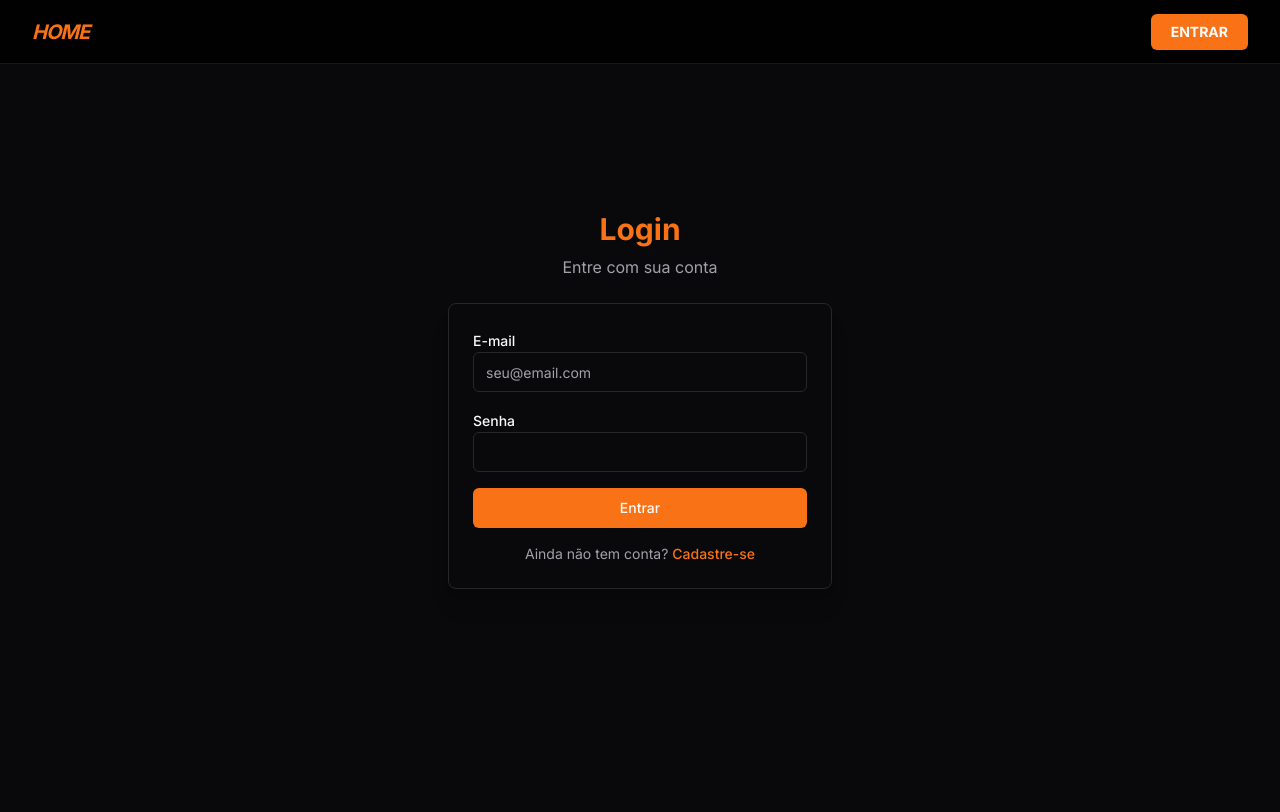
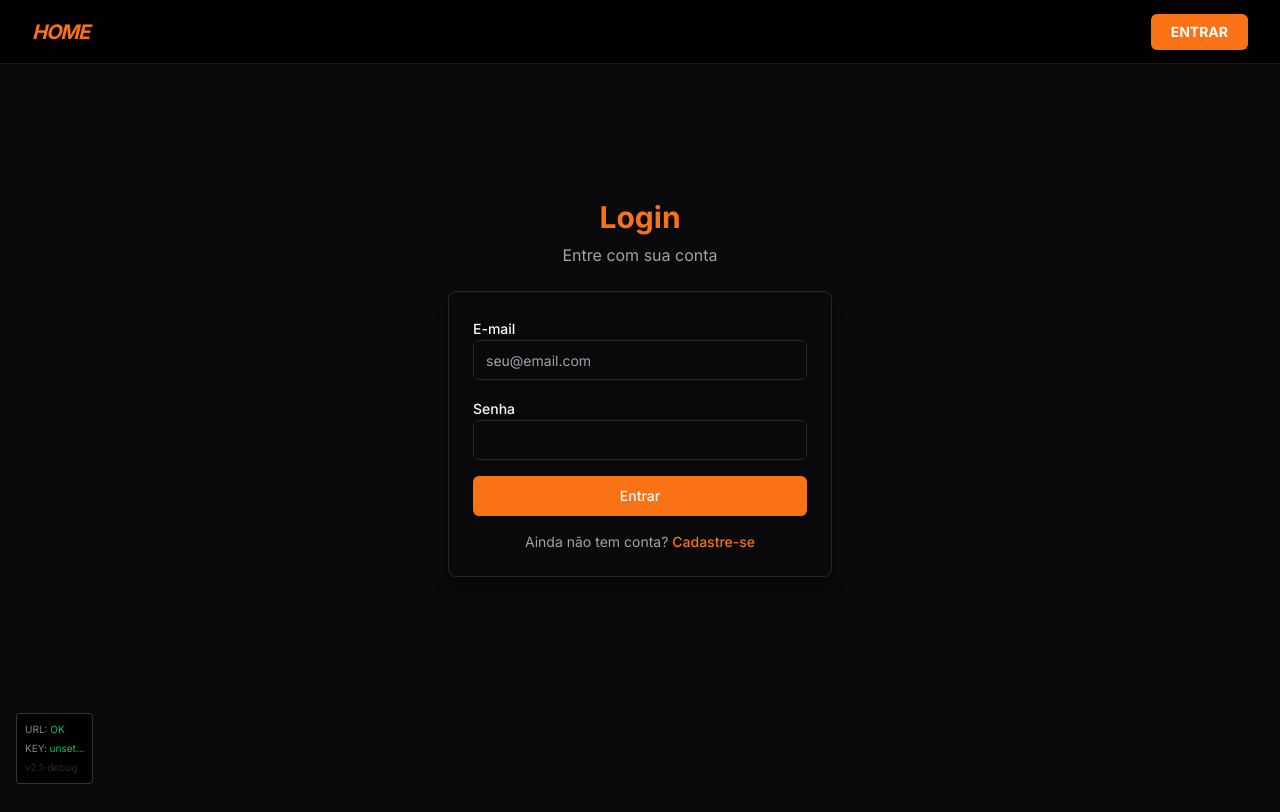
Before and after one commit to Edmartins1980/Everaldo-Cabeleireiro, a Next.js app in the folder web/: page /login in a window 1280 px wide. Shown: the top 812 px of the page. Built offline with nearby package versions, Linux system fonts and the light colour scheme; no server answers.

Commit message:
debug: visual api key indicator on login page

```diff
--- a/web/app/login/page.tsx
+++ b/web/app/login/page.tsx
@@ -12,6 +12,14 @@ export default function LoginPage() {
     const [password, setPassword] = useState("")
     const [loading, setLoading] = useState(false)
     const [errorMsg, setErrorMsg] = useState("")
+    const [debugInfo, setDebugInfo] = useState({
+        url: process.env.NEXT_PUBLIC_SUPABASE_URL ? "OK" : "MISSING",
+        key: process.env.NEXT_PUBLIC_SUPABASE_ANON_KEY
+            ? process.env.NEXT_PUBLIC_SUPABASE_ANON_KEY.substring(0, 5) + "..."
+            : process.env.NEXT_PUBLIC_SUPABASE_PUBLISHABLE_DEFAULT_KEY
+                ? process.env.NEXT_PUBLIC_SUPABASE_PUBLISHABLE_DEFAULT_KEY.substring(0, 5) + "..."
+                : "MISSING"
+    })
     const router = useRouter()
     const supabase = createClient()
 
@@ -97,6 +105,13 @@ export default function LoginPage() {
                         </Link>
                     </div>
                 </form>
+
+                {/* DEBUG BADGE */}
+                <div className="fixed bottom-4 left-4 p-2 bg-black/80 border border-white/20 rounded text-[10px] text-white/50 space-y-1 z-50 pointer-events-none">
+                    <div>URL: <span className={debugInfo.url === "OK" ? "text-green-500" : "text-red-500"}>{debugInfo.url}</span></div>
+                    <div>KEY: <span className={debugInfo.key === "MISSING" ? "text-red-500" : "text-green-500"}>{debugInfo.key}</span></div>
+                    <div className="opacity-30">v2.1-debug</div>
+                </div>
             </div>
         </div>
     )
```
